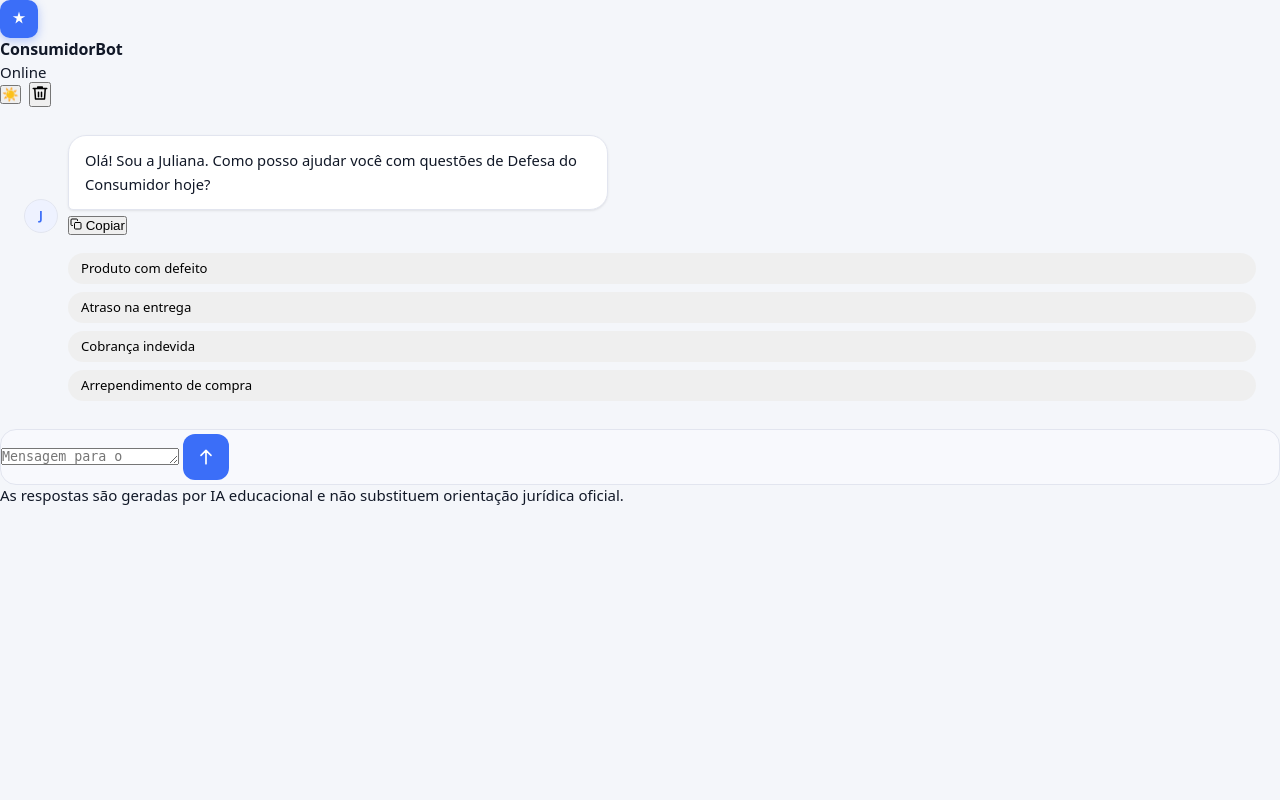
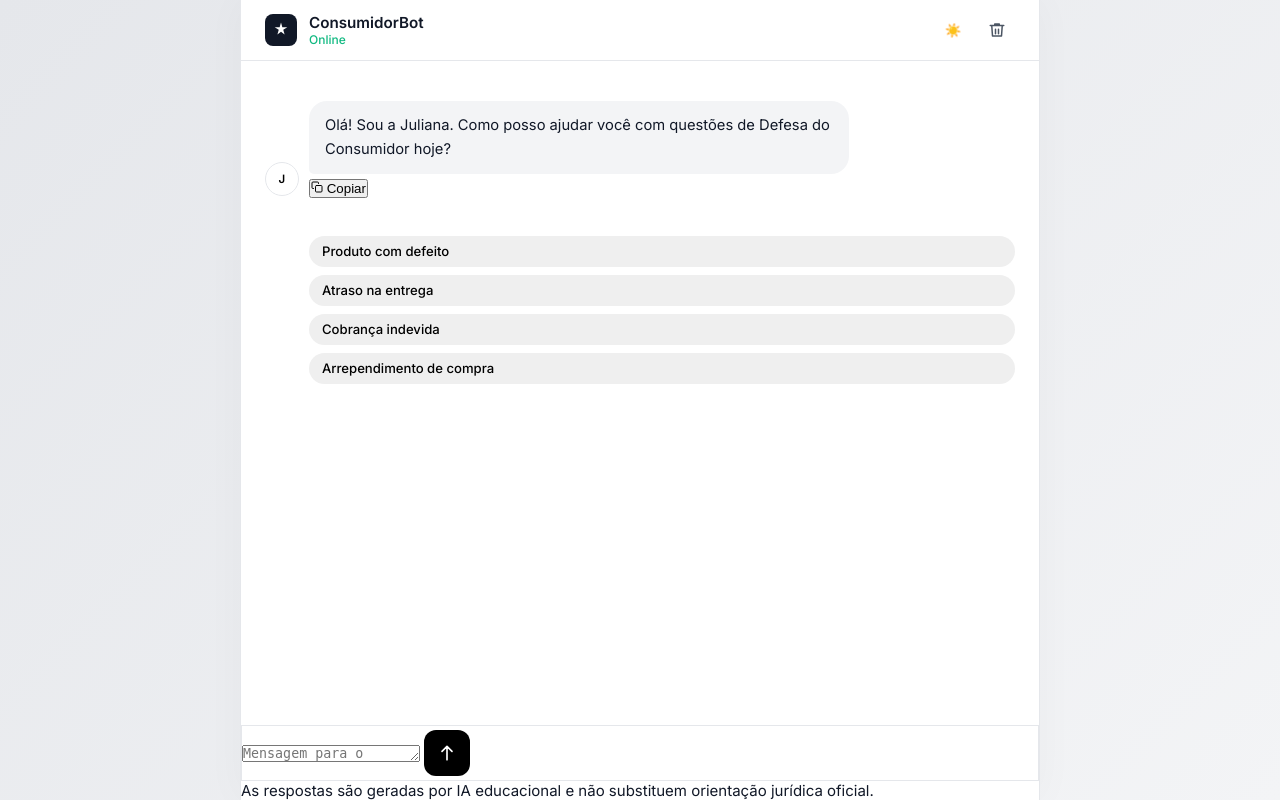
Before and after one commit to BernardoSiqueira21/Chatbot-, a Flask app: page / in a window 1280 px wide. Run offline with Flask 3, Linux system fonts and the light colour scheme.

Commit message:
Atualização 1 Style.css

```diff
--- a/static/style.css
+++ b/static/style.css
@@ -5,84 +5,50 @@
     box-sizing: border-box;
 }
 
-/* ===== DESIGN TOKENS — LIGHT ===== */
 :root {
-    --font-sans: 'DM Sans', system-ui, sans-serif;
-    --font-serif: 'DM Serif Display', Georgia, serif;
+    --font-sans: 'Inter', system-ui, sans-serif;
 
-    --bg:           #F4F6FA;
-    --bg-2:         #EAECF4;
-    --surface:      #FFFFFF;
-    --surface-2:    #F8F9FD;
-    --border:       #E2E5EF;
-    --border-2:     #CDD2E0;
+    /* Light Theme */
+    --bg:           #FFFFFF;
+    --surface:      #F9FAFB;
+    --border:       #E5E7EB;
 
     --text-primary:   #111827;
     --text-secondary: #4B5563;
     --text-muted:     #9CA3AF;
 
-    --accent:         #3B6EF8;
-    --accent-hover:   #2558E8;
-    --accent-soft:    #EEF2FF;
-    --accent-soft-2:  #DBEAFE;
+    --accent:         #000000;
+    --accent-hover:   #374151;
 
-    --user-bubble:    #3B6EF8;
-    --user-text:      #FFFFFF;
-    --bot-bubble:     #FFFFFF;
-    --bot-border:     #E2E5EF;
+    --bot-bubble:     #F3F4F6;
+    --user-bubble:    #F3F4F6;
+    --user-text:      #111827;
 
-    --status-green:   #22C55E;
-    --notice-bg:      #FFFBEB;
-    --notice-border:  #FDE68A;
-    --notice-text:    #92400E;
-
-    --shadow-sm: 0 1px 3px rgba(0,0,0,.06), 0 1px 2px rgba(0,0,0,.04);
-    --shadow-md: 0 4px 16px rgba(0,0,0,.08), 0 2px 4px rgba(0,0,0,.04);
-    --shadow-lg: 0 12px 40px rgba(0,0,0,.10), 0 4px 8px rgba(0,0,0,.05);
-
-    --radius-sm: 10px;
-    --radius-md: 16px;
-    --radius-lg: 22px;
-    --radius-xl: 28px;
-
-    --sidebar-w: 300px;
-    --transition: 0.22s cubic-bezier(0.4,0,0.2,1);
+    --outer-bg:       linear-gradient(135deg, #E5E7EB 0%, #F3F4F6 100%);
+    --shadow-input:   0 4px 20px rgba(0,0,0,0.06);
+    --transition:     0.2s ease;
 }
 
-/* ===== DESIGN TOKENS — DARK ===== */
 [data-theme="dark"] {
-    --bg:           #0F1117;
-    --bg-2:         #171B26;
-    --surface:      #1C2030;
-    --surface-2:    #222840;
-    --border:       #2E3450;
-    --border-2:     #3A4060;
+    --bg:           #121212;
+    --surface:      #1E1E1E;
+    --border:       #2D2D2D;
 
-    --text-primary:   #F0F2F8;
-    --text-secondary: #9AA3BE;
-    --text-muted:     #5A6380;
+    --text-primary:   #ECECEC;
+    --text-secondary: #A1A1AA;
+    --text-muted:     #71717A;
 
-    --accent:         #5B8AF9;
-    --accent-hover:   #7099FA;
-    --accent-soft:    #1E2845;
-    --accent-soft-2:  #243060;
+    --accent:         #FFFFFF;
+    --accent-hover:   #D4D4D8;
 
-    --user-bubble:    #3B6EF8;
-    --user-text:      #FFFFFF;
-    --bot-bubble:     #1C2030;
-    --bot-border:     #2E3450;
+    --bot-bubble:     #27272A;
+    --user-bubble:    #27272A;
+    --user-text:      #ECECEC;
 
-    --status-green:   #4ADE80;
-    --notice-bg:      #2A2010;
-    --notice-border:  #6B4A10;
-    --notice-text:    #FCD34D;
-
-    --shadow-sm: 0 1px 3px rgba(0,0,0,.25);
-    --shadow-md: 0 4px 16px rgba(0,0,0,.35);
-    --shadow-lg: 0 12px 40px rgba(0,0,0,.45);
+    --outer-bg:       linear-gradient(135deg, #0A0B10 0%, #161822 100%);
+    --shadow-input:   0 4px 20px rgba(0,0,0,0.3);
 }
 
-/* ===== GLOBAL ===== */
 html { scroll-behavior: smooth; }
 
 body {
@@ -96,299 +62,196 @@ body {
 }
 
 /* ===== LAYOUT ===== */
-.page {
-    display: grid;
-    grid-template-columns: var(--sidebar-w) 1fr;
+.app-layout {
+    display: flex;
+    justify-content: center;
+    background: var(--outer-bg);
     height: 100vh;
+    width: 100vw;
     overflow: hidden;
+    transition: background var(--transition);
 }
 
-/* ===== SIDEBAR ===== */
-.sidebar {
-    background: var(--surface);
-    border-right: 1px solid var(--border);
+.main-container {
+    width: 100%;
+    max-width: 800px;
+    background: var(--bg);
     display: flex;
     flex-direction: column;
-    overflow-y: auto;
-    padding: 0;
+    height: 100%;
+    border-left: 1px solid var(--border);
+    border-right: 1px solid var(--border);
+    box-shadow: 0 0 40px rgba(0,0,0,0.03);
     transition: background var(--transition), border-color var(--transition);
 }
 
-.sidebar-brand {
+/* ===== HEADER ===== */
+.top-bar {
+    background: var(--bg);
+    border-bottom: 1px solid var(--border);
+    padding: 12px 24px;
+    transition: background var(--transition), border-color var(--transition);
+}
+
+.top-bar-content {
+    display: flex;
+    justify-content: space-between;
+    align-items: center;
+}
+
+.brand-info {
     display: flex;
     align-items: center;
     gap: 12px;
-    padding: 24px 22px 20px;
-    border-bottom: 1px solid var(--border);
 }
 
 .brand-logo {
-    width: 38px;
-    height: 38px;
-    border-radius: 10px;
-    background: var(--accent);
-    color: #fff;
+    width: 32px;
+    height: 32px;
+    border-radius: 8px;
+    background: var(--text-primary);
+    color: var(--bg);
     display: flex;
     align-items: center;
     justify-content: center;
-    flex-shrink: 0;
-    box-shadow: 0 3px 10px rgba(59,110,248,.35);
 }
 
 .brand-text {
     display: flex;
     flex-direction: column;
-    gap: 2px;
 }
 
 .brand-name {
     font-weight: 600;
-    font-size: 1rem;
-    color: var(--text-primary);
-    letter-spacing: -0.01em;
+    font-size: 0.95rem;
 }
 
-.brand-tag {
-    font-size: 0.73rem;
-    color: var(--text-muted);
-    letter-spacing: 0.02em;
-}
-
-.sidebar-section {
-    padding: 20px 22px;
-    border-bottom: 1px solid var(--border);
-}
-
-.sidebar-label {
-    font-size: 0.72rem;
-    font-weight: 600;
-    text-transform: uppercase;
-    letter-spacing: 0.08em;
-    color: var(--text-muted);
-    margin-bottom: 10px;
-}
-
-.sidebar-desc {
-    font-size: 0.875rem;
-    line-height: 1.65;
-    color: var(--text-secondary);
-}
-
-.sidebar-desc strong {
-    color: var(--text-primary);
-    font-weight: 500;
-}
-
-.topic-grid {
-    display: flex;
-    flex-wrap: wrap;
-    gap: 7px;
-}
-
-.topic-pill {
-    background: var(--accent-soft);
-    color: var(--accent);
-    border: 1px solid transparent;
-    border-radius: 999px;
-    padding: 6px 12px;
-    font-size: 0.8rem;
-    font-family: var(--font-sans);
-    font-weight: 500;
-    cursor: pointer;
-    transition: background var(--transition), border-color var(--transition), transform 0.12s;
-    line-height: 1.3;
-    text-align: left;
-}
-
-.topic-pill:hover {
-    background: var(--accent-soft-2);
-    border-color: var(--accent);
-    transform: translateY(-1px);
-}
-
-.topic-pill:active {
-    transform: translateY(0);
-}
-
-.sidebar-notice {
-    margin: 16px 22px;
-    padding: 14px 16px;
-    background: var(--notice-bg);
-    border: 1px solid var(--notice-border);
-    border-radius: var(--radius-sm);
-    display: flex;
-    gap: 10px;
-    align-items: flex-start;
-    transition: background var(--transition), border-color var(--transition);
-}
-
-.notice-icon {
-    font-size: 1.1rem;
-    flex-shrink: 0;
-    margin-top: 1px;
-}
-
-.sidebar-notice p {
-    font-size: 0.8rem;
-    line-height: 1.55;
-    color: var(--notice-text);
-    transition: color var(--transition);
-}
-
-.sidebar-notice strong {
-    font-weight: 600;
-}
-
-.sidebar-footer {
-    margin-top: auto;
-    padding: 16px 22px 24px;
-    border-top: 1px solid var(--border);
-}
-
-/* Theme toggle button */
-.theme-btn {
-    display: flex;
-    align-items: center;
-    gap: 8px;
-    width: 100%;
-    padding: 10px 14px;
-    border-radius: var(--radius-sm);
-    border: 1px solid var(--border);
-    background: var(--surface-2);
-    color: var(--text-secondary);
-    font-family: var(--font-sans);
-    font-size: 0.85rem;
-    font-weight: 500;
-    cursor: pointer;
-    transition: background var(--transition), border-color var(--transition), color var(--transition);
-    text-align: left;
-}
-
-.theme-btn:hover {
-    background: var(--accent-soft);
-    border-color: var(--accent);
-    color: var(--accent);
-}
-
-[data-theme="light"] .theme-icon-dark,
-[data-theme="light"] .theme-label-dark { display: none; }
-[data-theme="dark"] .theme-icon-light,
-[data-theme="dark"] .theme-label-light { display: none; }
-
-/* ===== CHAT PANEL ===== */
-.chat-panel {
-    display: flex;
-    flex-direction: column;
-    height: 100vh;
-    overflow: hidden;
-    background: var(--bg);
-    transition: background var(--transition);
-}
-
-/* ===== HEADER ===== */
-.chat-header {
-    padding: 16px 24px;
-    background: var(--surface);
-    border-bottom: 1px solid var(--border);
-    display: flex;
-    align-items: center;
-    justify-content: space-between;
-    gap: 16px;
-    flex-shrink: 0;
-    transition: background var(--transition), border-color var(--transition);
-}
-
-.agent-info {
-    display: flex;
-    align-items: center;
-    gap: 12px;
-}
-
-.agent-avatar-wrap {
-    position: relative;
-    flex-shrink: 0;
-}
-
-.agent-avatar-inner {
-    width: 44px;
-    height: 44px;
-    border-radius: 50%;
-    background: linear-gradient(135deg, var(--accent-soft-2), var(--accent-soft));
-    color: var(--accent);
-    display: flex;
-    align-items: center;
-    justify-content: center;
-    border: 2px solid var(--border);
-    transition: background var(--transition), border-color var(--transition);
-}
-
-.agent-status-dot {
-    position: absolute;
-    bottom: 1px;
-    right: 1px;
-    width: 11px;
-    height: 11px;
-    border-radius: 50%;
-    background: var(--status-green);
-    border: 2px solid var(--surface);
-    transition: border-color var(--transition);
-}
-
-.agent-meta {
-    display: flex;
-    flex-direction: column;
-    gap: 2px;
-}
-
-.agent-name {
-    font-size: 0.95rem;
-    font-weight: 600;
-    color: var(--text-primary);
-    letter-spacing: -0.01em;
-}
-
-.agent-status {
-    font-size: 0.78rem;
-    color: var(--status-green);
+.brand-status {
+    font-size: 0.75rem;
+    color: #10B981;
     font-weight: 500;
 }
 
 .header-actions {
     display: flex;
-    align-items: center;
     gap: 8px;
 }
 
-.header-btn {
+.icon-btn {
+    background: transparent;
+    border: none;
+    color: var(--text-secondary);
+    width: 36px;
+    height: 36px;
+    border-radius: 8px;
+    cursor: pointer;
     display: flex;
     align-items: center;
-    gap: 6px;
-    padding: 8px 14px;
-    border-radius: var(--radius-sm);
-    border: 1px solid var(--border);
-    background: var(--surface-2);
-    color: var(--text-secondary);
-    font-family: var(--font-sans);
-    font-size: 0.83rem;
-    font-weight: 500;
-    cursor: pointer;
-    transition: background var(--transition), border-color var(--transition), color var(--transition);
+    justify-content: center;
+    transition: var(--transition);
 }
 
-.header-btn:hover {
-    background: var(--bg-2);
+.icon-btn:hover {
+    background: var(--surface);
     color: var(--text-primary);
 }
 
-/* ===== MESSAGES AREA ===== */
-.chat-messages {
+[data-theme="light"] .theme-icon-dark { display: none; }
+[data-theme="dark"] .theme-icon-light { display: none; }
+
+/* ===== CHAT AREA ===== */
+.chat-area {
     flex: 1;
     overflow-y: auto;
-    padding: 28px 24px 12px;
+    padding: 40px 24px 20px;
     display: flex;
     flex-direction: column;
-    gap: 4px;
-    scroll-behavior: smooth;
+}
+
+.chat-messages {
+    width: 100%;
+    display: flex;
+    flex-direction: column;
+    gap: 24px;
+}
+
+/* ===== MESSAGES ===== */
+.message-group {
+    display: flex;
+    gap: 16px;
+    align-items: flex-start;
+    animation: fadeIn 0.3s ease;
+    width: 100%;
+}
+
+.message-group.user {
+    flex-direction: row-reverse;
+}
+
+@keyframes fadeIn {
+    from { opacity: 0; transform: translateY(10px); }
+    to   { opacity: 1; transform: translateY(0); }
+}
+
+.msg-avatar {
+    width: 32px;
+    height: 32px;
+    border-radius: 6px;
+    flex-shrink: 0;
+    display: flex;
+    align-items: center;
+    justify-content: center;
+    font-size: 0.8rem;
+    font-weight: 600;
+    margin-top: 2px;
+}
+
+.bot-avatar {
+    background: var(--text-primary);
+    color: var(--bg);
+}
+
+.msg-body {
+    display: flex;
+    flex-direction: column;
+    max-width: 85%;
+}
+
+.bubble {
+    line-height: 1.6;
+    font-size: 0.95rem;
+    padding: 12px 18px;
+    border-radius: 14px;
+}
+
+.user-bubble {
+    background: var(--user-bubble);
+    color: var(--user-text);
+}
+
+/* ===== COLLAPSE SYSTEM (... mostrar mais) ===== */
+.bubble-text {
+    white-space: pre-line;
+}
+
+.bubble-text.collapsed {
+    max-height: 140px;
+    overflow: hidden;
+    position: relative;
+}
+
+.bubble-text.collapsed::after {
+    content: "";
+    position: absolute;
+    bottom: 0;
+    left: 0;
+    width: 100%;
+    height: 50px;
+    background: linear-gradient(transparent, var(--bot-bubble));
+}
+
+.user-bubble .bubble-text.collapsed::after {
+    background: linear-gradient(transparent, var(--user-bubble));
 }
 
 .chat-messages::-webkit-scrollbar {
```
